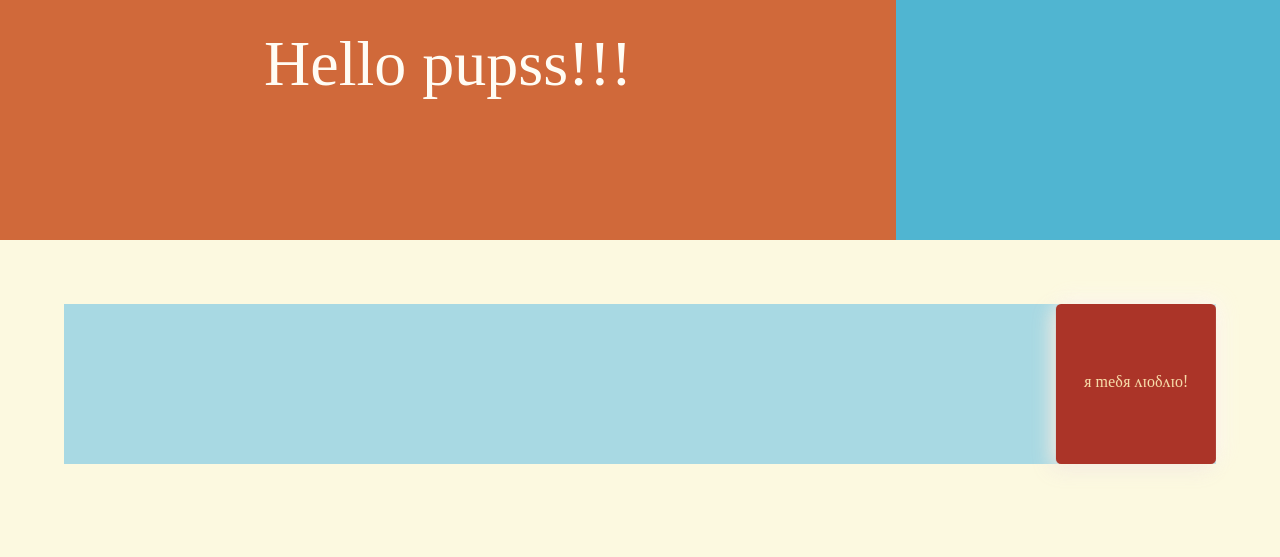
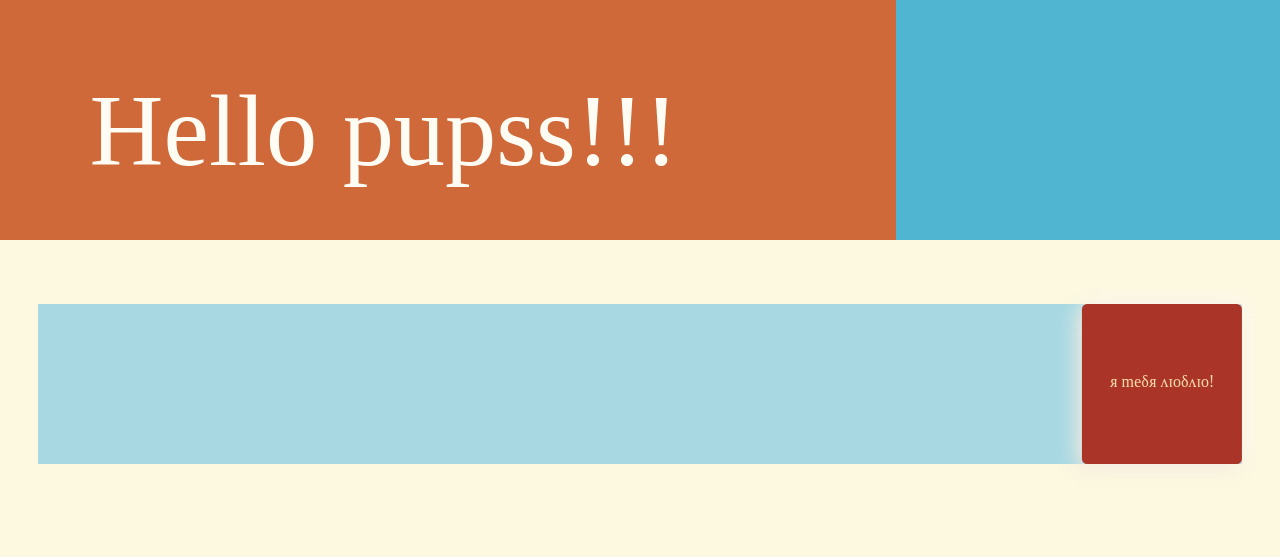
Before and after one commit to Yulyashka6/safarrr, a plain HTML site: page index.html in a window 1280 px wide. Shown: the top 557 px of the page. Drawn offline with Linux system fonts and the light colour scheme; a web font is replaced by a local one.

Commit message:
Update style.css

```diff
--- a/css/style.css
+++ b/css/style.css
@@ -3,15 +3,16 @@ body{
 }
 .block-1{
   background-color: #50B5D1;
+  position:relative;
   width: 100%;
   height: 30%;
 }
 
 .wrapper{
-  padding-top: 5%;
-  padding-left:5%;
-  padding-right:5%;
-  height: 40%;
+  padding: 3%;
+  margin-top: 2%;
+  margin-bottom: 2%;
+  height: 35%;
 }
 .container{
   position:relative;
@@ -72,14 +73,17 @@ body{
 .block1__wrapper{
   width: 70%;
   height: 100%;
+  position:absolute;
   background-color: #D0693A;
+  padding-left:7vw;
 }
 .block1__title{
-  font-size: 4rem;
+  font-size: 8vw;
   font-family: "RampartOne";
   color: #FFFCF4;
-  padding: 2rem;
   text-align: center;
+  position:absolute;
+  top: 10vh;
 }
 .wrapper2{
   margin-left: 20%;
```
